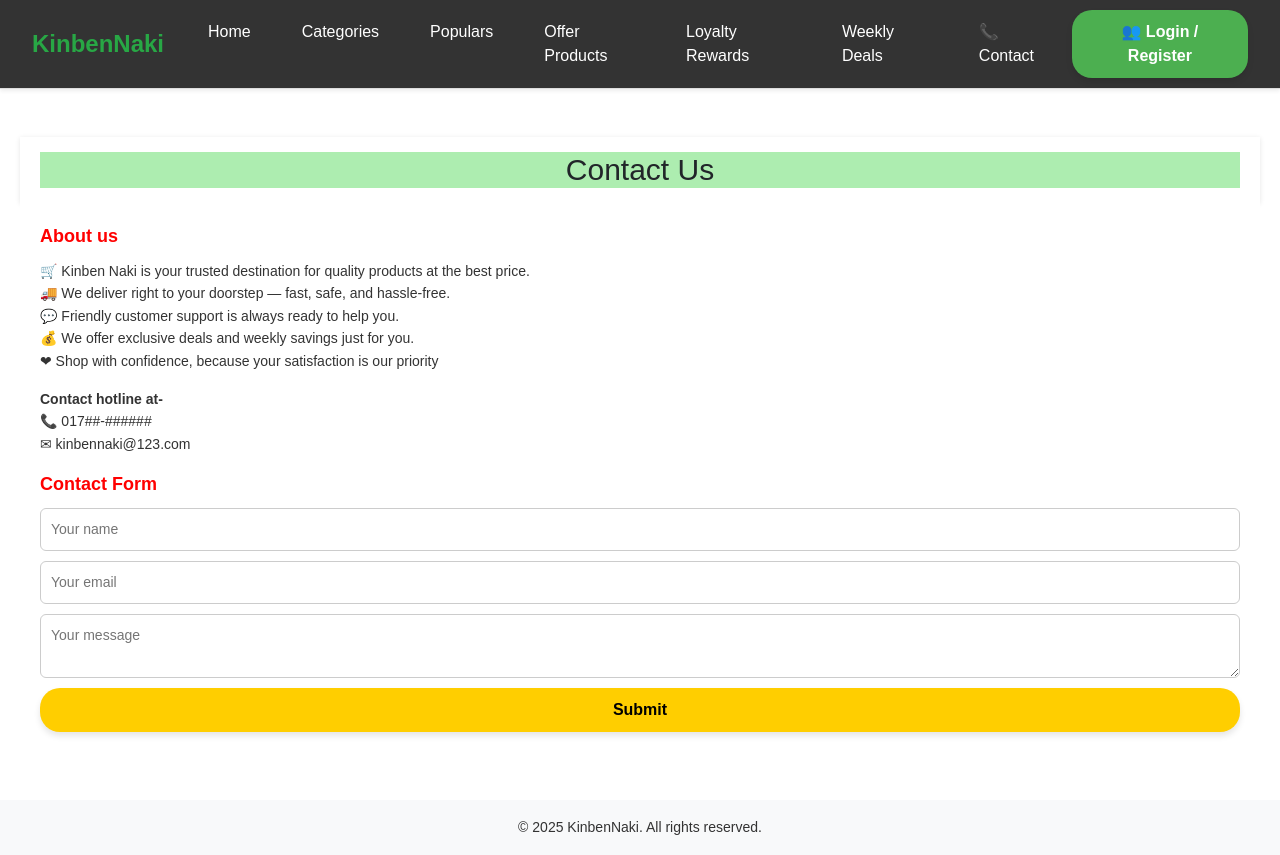
After one commit to r-22201030/DjangoProject2, a Django app: page /contact/ in a window 1280 px wide. The commit adds this page. Run offline with Django 5.2, Linux system fonts and the light colour scheme.

Commit message:
kohiiiiii

```diff
--- a/shop/urls.py
+++ b/shop/urls.py
@@ -36,5 +36,9 @@ urlpatterns = [
 
     path('offers/', views.offer_items, name='offer_items'),
 
+    path('contact/', views.contact_view, name='contact'),
+
+    path('success/', views.success_view, name='success'),
+
 
 ]
--- a/shop/views.py
+++ b/shop/views.py
@@ -134,3 +134,14 @@ def popular_items(request):
 def offer_items(request):
     items = Item.objects.filter(Q(has_offer=True) | Q(buy_two_get_one=True))
     return render(request, 'offer_items.html', {'items': items})
+
+
+def contact_view(request):
+    if request.method == 'POST':
+        print("Form submitted")
+        return redirect('success')
+    return render(request, 'contact.html')
+
+
+def success_view(request):
+    return render(request, 'success.html')
--- a/templates/base.html
+++ b/templates/base.html
@@ -11,8 +11,9 @@
  <style>
     body {
       font-family: 'Segoe UI', sans-serif;
-      background-color: #f8f9fa;
+      background-color: rgba(242, 242, 242, 0.99);
     }
+
 
     .navbar {
       background-color: #ffffff;
@@ -186,7 +187,7 @@
         <div class="nav-center-space"></div>
 
             <ul class="navbar-nav mb-2 mb-lg-0">
-          <li class="nav-item"><a class="nav-link" href="#">🛒 Cart</a></li>
+           <li class="nav-item"><a class="nav-link" href="{% url 'contact' %}">📞Contact</a></li>
           <div class="dropdown">
         <button class="drop">👥 Login / Register</button>
         <div class="dropdown-content">
--- a/templates/category.html
+++ b/templates/category.html
@@ -9,7 +9,7 @@
     <style>
       body {
         font-family: 'Segoe UI', sans-serif;
-        background-color: #f8f9fa;
+        background-color: #ffffff;
         margin: 0;
         padding: 0;
       }
--- /dev/null
+++ b/templates/contact.html
@@ -0,0 +1,134 @@
+{% extends 'base.html' %}
+
+{% block content %}
+  <!DOCTYPE html>
+<html lang="en">
+<head>
+  <meta charset="UTF-8">
+  <title>Contact Us</title>
+  <style>
+   body {
+  font-family: Arial, sans-serif;
+  margin: 0;
+  padding: 0;
+  background-color: rgba(242, 242, 242, 0.99);
+  height: 100vh;
+  width: 100vw;
+  overflow-x: hidden;
+}
+
+    .header {
+  background-color: white;
+  padding: 15px 20px;
+  text-align: center;
+  box-shadow: 0 1px 5px rgba(0, 0, 0, 0.1);
+}
+
+    .header h2 {
+        background-color: #adedb0;
+      margin: 0 auto;
+      font-size: 30px;
+    }
+
+    .container {
+  width: 100%;
+  max-width: 100%;
+  margin: 0;
+  padding: 20px;
+  background-color: #fff;
+  box-sizing: border-box;
+  border-radius: 0;
+  box-shadow: none;
+}
+
+    .section-title {
+      color: red;
+      font-weight: bold;
+      font-size: 18px;
+      margin-bottom: 10px;
+    }
+
+    p {
+      font-size: 14px;
+      color: #333;
+      line-height: 1.6;
+    }
+
+    .contact-info {
+      margin-top: 10px;
+    }
+
+    .contact-info i {
+      margin-right: 8px;
+    }
+
+    .map {
+  width: 100%;
+  height: 200px;
+  object-fit: cover;
+  border-radius: 10px;
+}
+    form {
+      display: flex;
+      flex-direction: column;
+      gap: 10px;
+    }
+
+    input, textarea {
+      padding: 10px;
+      font-size: 14px;
+      border: 1px solid #ccc;
+      border-radius: 6px;
+    }
+
+    button {
+      padding: 10px;
+      background-color: #ffce00;
+      color: black;
+      border: none;
+      border-radius: 20px;
+      font-weight: bold;
+      cursor: pointer;
+      box-shadow: 0 4px 6px rgba(0,0,0,0.1);
+    }
+
+    button:hover {
+      background-color: #e6b800;
+    }
+  </style>
+</head>
+<body>
+
+  <div class="header">
+    <h2>Contact Us</h2>
+  </div>
+
+  <div class="container">
+    <div class="section-title">About us</div>
+    <p>
+     🛒 Kinben Naki is your trusted destination for quality products at the best price.<br>
+🚚 We deliver right to your doorstep — fast, safe, and hassle-free.<br>
+💬 Friendly customer support is always ready to help you.<br>
+💰 We offer exclusive deals and weekly savings just for you.<br>
+❤ Shop with confidence, because your satisfaction is our priority
+    </p>
+    <p class="contact-info">
+      <strong>Contact hotline at-</strong><br>
+      <span>📞 017##-######</span><br>
+      <span>✉ kinbennaki@123.com</span>
+    </p>
+
+
+    <div class="section-title">Contact Form</div>
+    <form method="POST" action="{% url 'contact' %}">
+  {% csrf_token %}
+  <input type="text" name="name" placeholder="Your name" required>
+  <input type="email" name="email" placeholder="Your email" required>
+  <textarea name="message" placeholder="Your message" required></textarea>
+  <button type="submit">Submit</button>
+</form>
+  </div>
+
+</body>
+</html>
+{% endblock %}/html>
--- a/templates/home.html
+++ b/templates/home.html
@@ -225,7 +225,7 @@
 
 
         <ul class="navbar-nav mb-2 mb-lg-0">
-          <li class="nav-item"><a class="nav-link" href="#">🛒 Cart</a></li>
+          <li class="nav-item"><a class="nav-link" href="{% url 'contact' %}">📞Contact </a></li>
           <div class="dropdown">
         <button class="drop">👥 Login / Register</button>
         <div class="dropdown-content">
```
Also changed, not shown: templates/success.html (added, +44 -0 lines), shop/models.py (line endings or trailing spaces).
